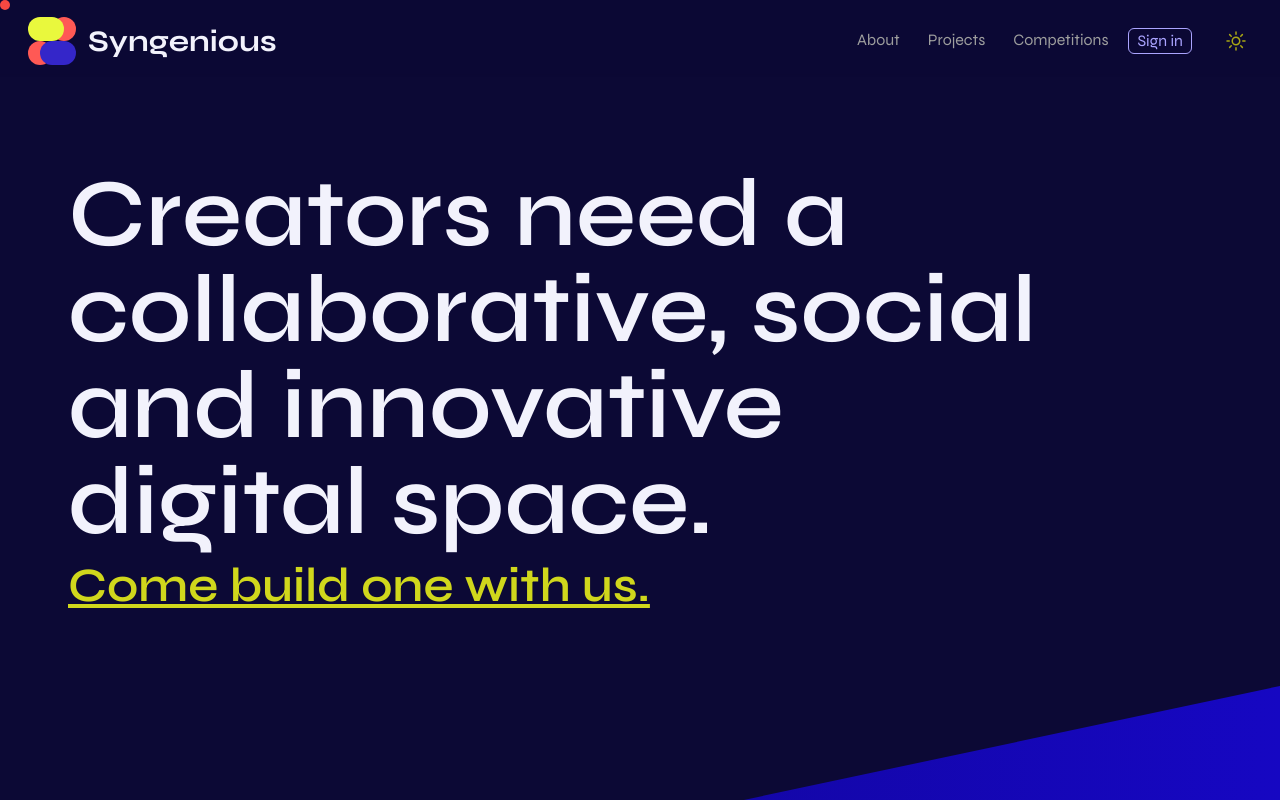
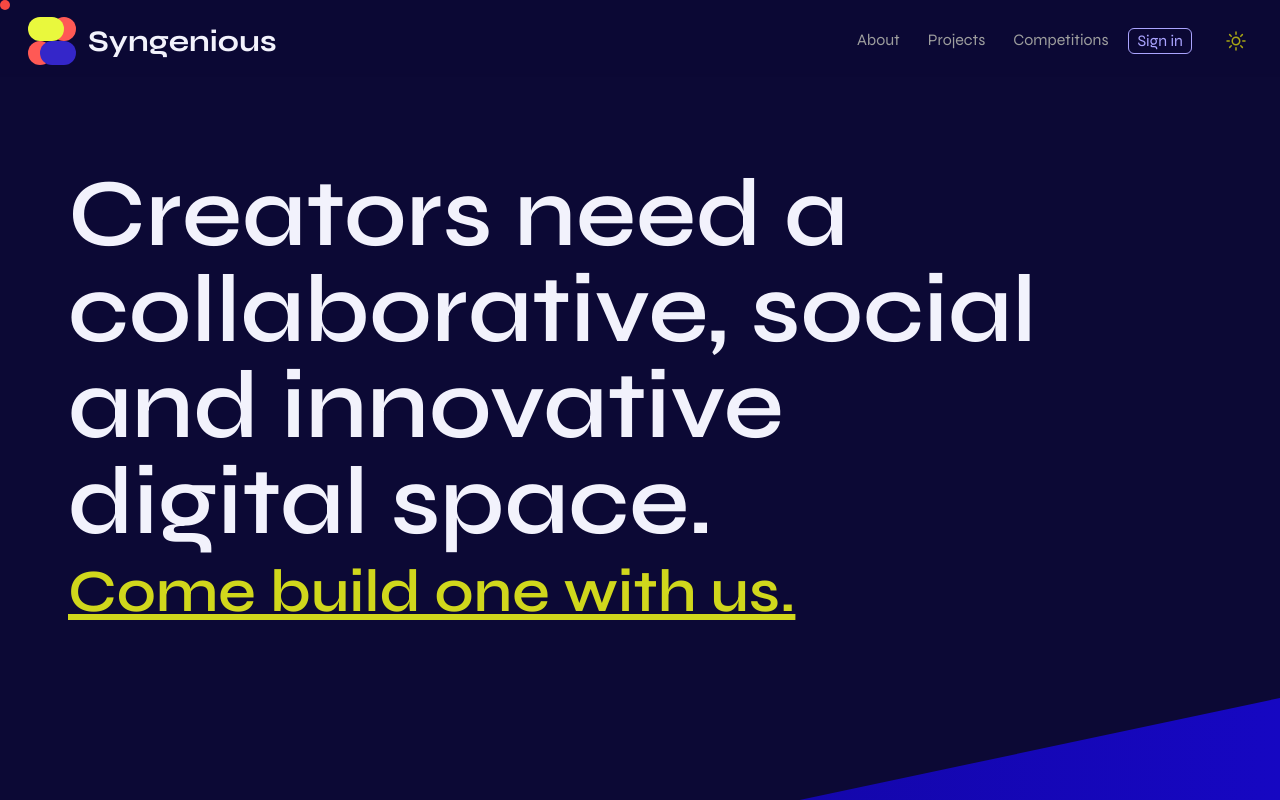
Before and after one commit to Bobberson3108/syngenious-website, a SvelteKit app: page / in a window 1280 px wide. Shown: the top 800 px of the page. Built offline with nearby package versions, Linux system fonts and the light colour scheme.

Commit message:
fix text sizing

```diff
--- a/src/routes/+page.svelte
+++ b/src/routes/+page.svelte
@@ -25,7 +25,7 @@
                         <span class="block">and innovative</span>
                         <span class="block">digital space.</span>
                     </h1>
-                    <a href="/about#get-involved"><h2 class="text-2xl sm:text-3xl md:text-4xl xl:text-5xl lg:text-7xl mt-3 font-syne font-semibold text-primary-700 dark:text-secondary-500 underline hover:text-primary-500 dark:hover:text-secondary-600 clickable" data-aos="fade-up" data-aos-delay=300>Come build one with us.</h2></a>
+                    <a href="/about#get-involved"><h2 class="text-2xl sm:text-3xl md:text-4xl lg:text-5xl xl:text-6xl mt-3 font-syne font-semibold text-primary-700 dark:text-secondary-500 underline hover:text-primary-500 dark:hover:text-secondary-600 clickable" data-aos="fade-up" data-aos-delay=300>Come build one with us.</h2></a>
                 </div>
             </div>
         </div>
```
